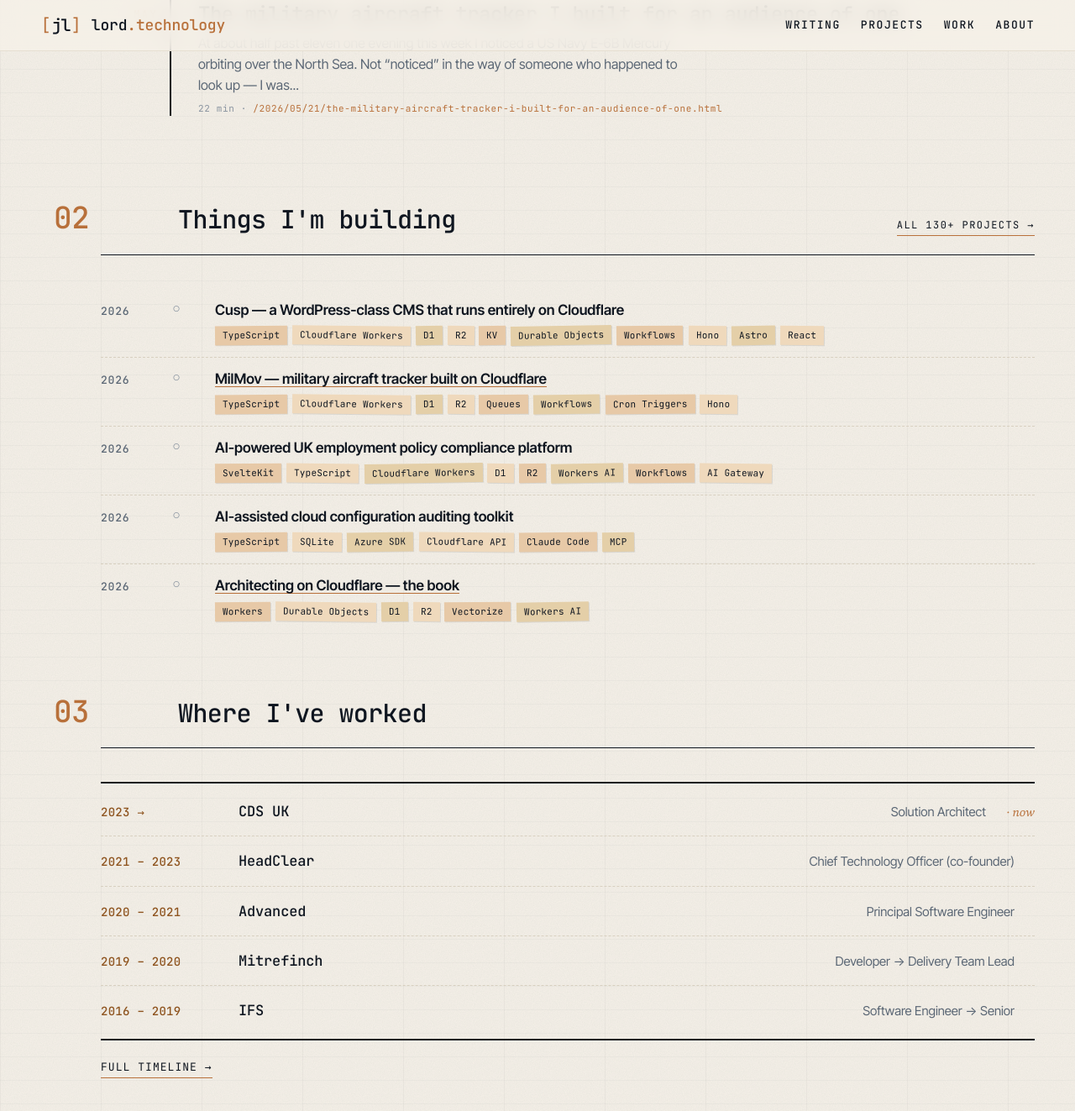
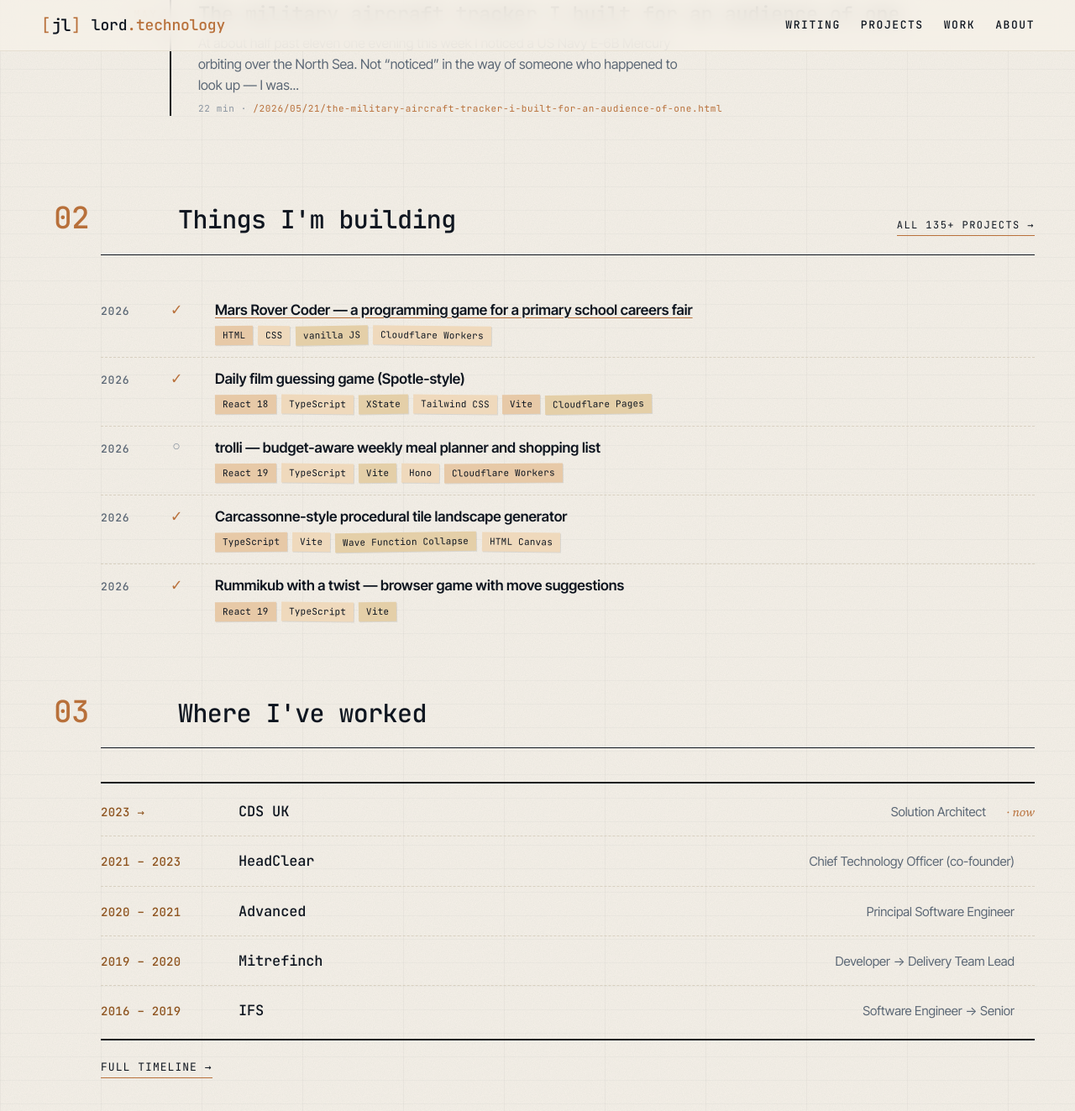
Before and after one commit to jamie-lord/Lord.technology, a Jekyll site: the page built from index.html, in a window 1280 px wide and 1400 px high, scrolled down 1322 px. Shown: the top 1323 px of the window at 84% size. Built offline with Jekyll 4.4.1, drawn with Linux system fonts in a browser that asks for light colours; some of the changed text lies outside the part shown.

Commit message:
Add five 2026 projects to the ledger: Mars Rover Coder, film guessing game, trolli, Carcassonne generator, Rummikub

```diff
--- a/_data/projects.yml
+++ b/_data/projects.yml
@@ -1,5 +1,27 @@
 # Project list migrated from projects.markdown. Years are best-effort estimates
 # based on ordering, linked posts, and tech clues; refine as needed.
+
+- year: 2026
+  title: Mars Rover Coder — a programming game for a primary school careers fair
+  url: /2026/06/25/a-mars-rover-a-careers-fair-and-a-hundred-future-developers.html
+  stack: [HTML, CSS, vanilla JS, Cloudflare Workers]
+
+- year: 2026
+  title: Daily film guessing game (Spotle-style)
+  stack: [React 18, TypeScript, XState, Tailwind CSS, Vite, Cloudflare Pages]
+
+- year: 2026
+  title: trolli — budget-aware weekly meal planner and shopping list
+  wip: true
+  stack: [React 19, TypeScript, Vite, Hono, Cloudflare Workers]
+
+- year: 2026
+  title: Carcassonne-style procedural tile landscape generator
+  stack: [TypeScript, Vite, Wave Function Collapse, HTML Canvas]
+
+- year: 2026
+  title: Rummikub with a twist — browser game with move suggestions
+  stack: [React 19, TypeScript, Vite]
 
 - year: 2026
   title: Cusp — a WordPress-class CMS that runs entirely on Cloudflare
```
